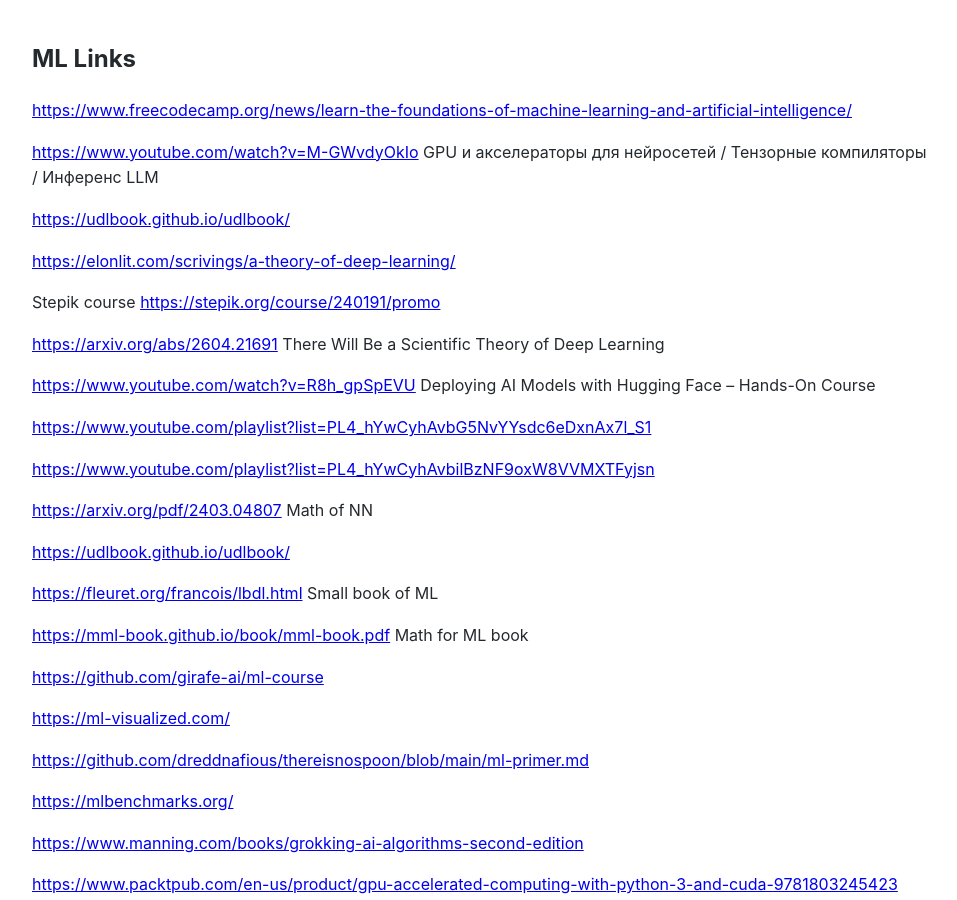
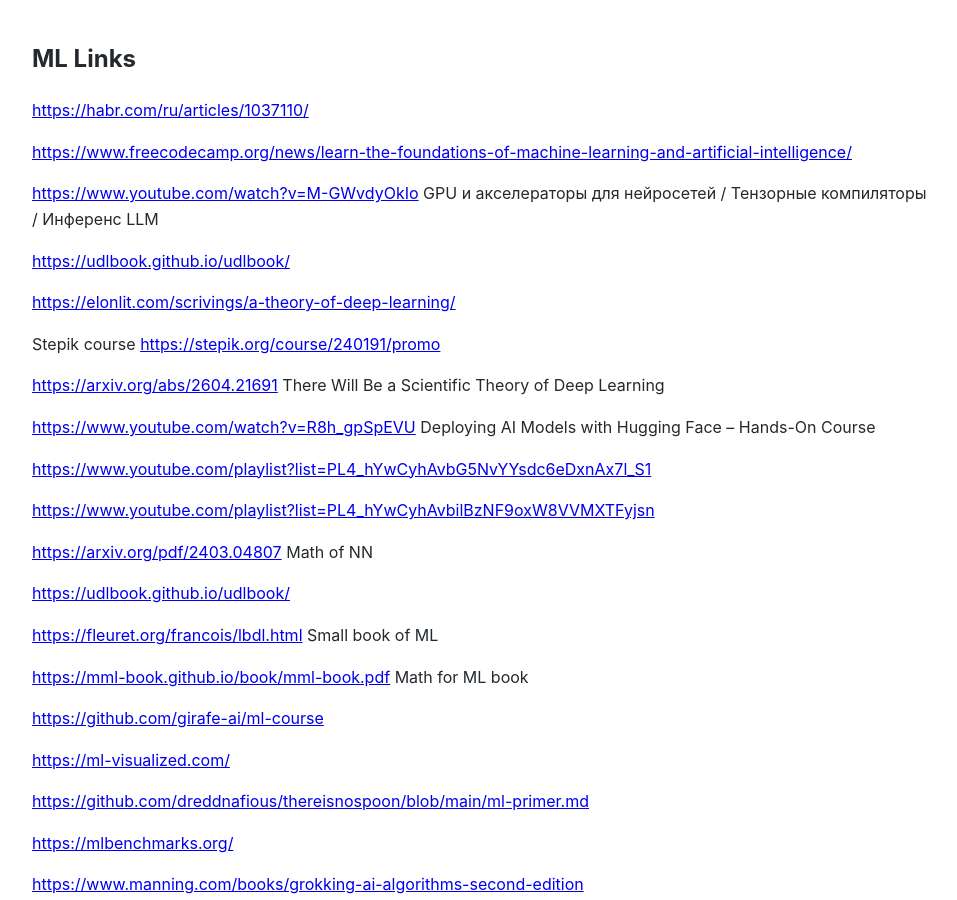
Before and after one commit to Michael-Lubinsky/michael-lubinsky.github.com, a Jekyll site: the page built from ml/mamba.md, in a window 1280 px wide and 900 px high. Shown: the whole window, without its empty margins (158-1115 px from the left). Built offline with Jekyll 4.4.1, drawn with Linux system fonts in a browser that asks for light colours; our own code applies the rules of GitHub Pages for plain Markdown files.

Commit message:
Update mamba.md

```diff
--- a/ml/mamba.md
+++ b/ml/mamba.md
@@ -1,4 +1,6 @@
 ## ML Links
+
+<https://habr.com/ru/articles/1037110/>
 
 <https://www.freecodecamp.org/news/learn-the-foundations-of-machine-learning-and-artificial-intelligence/>
 
```
